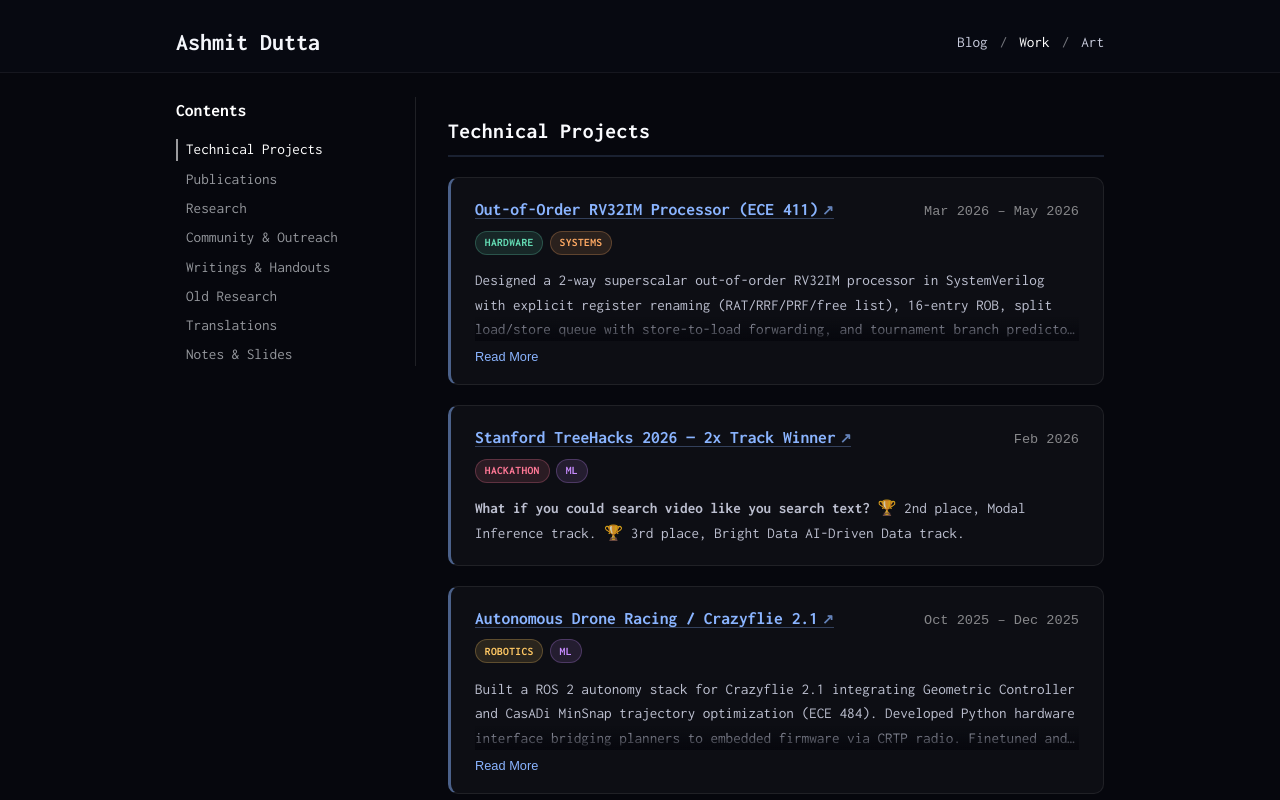
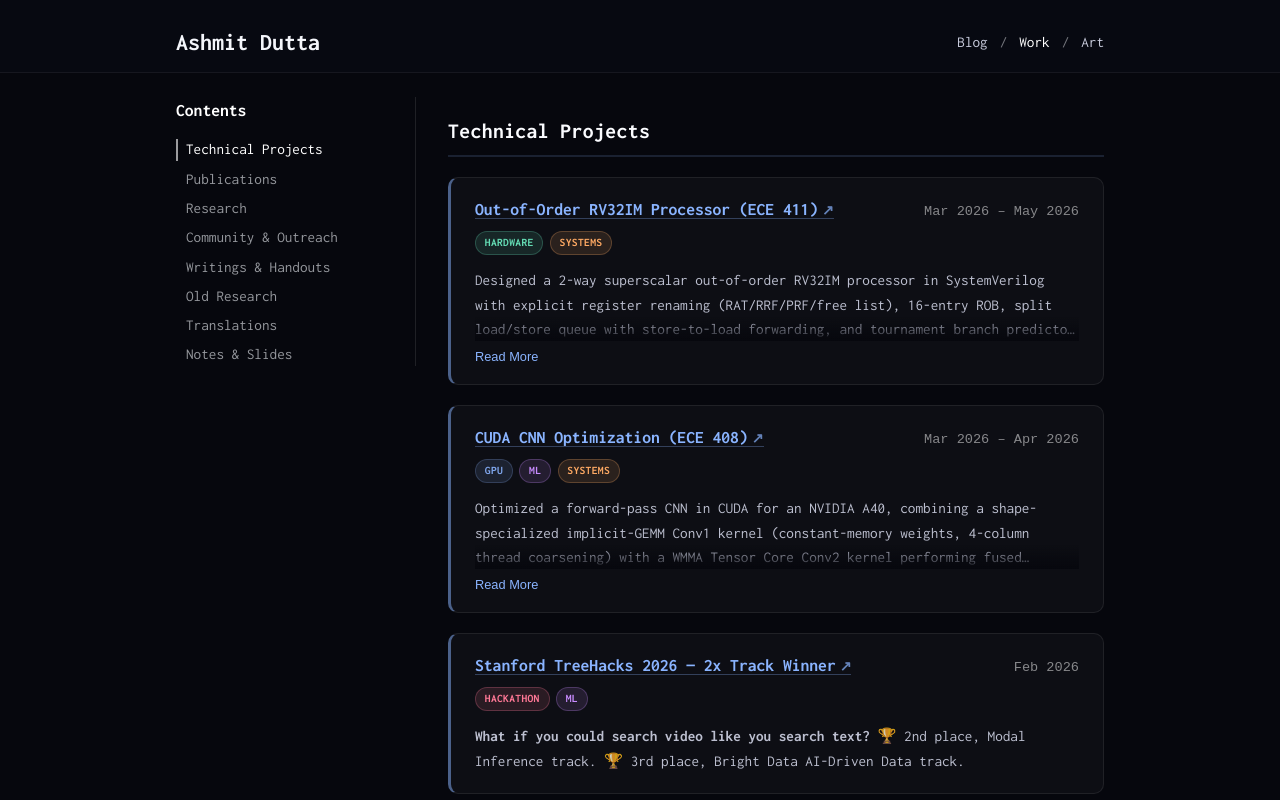
Before and after one commit to aedutta/aedutta.github.io, a React (Vite) app: page /work in a window 1280 px wide. Shown: the top 800 px of the page. Built offline with nearby package versions, Linux system fonts and the light colour scheme.

Commit message:
Add ECE 408 CNN optimization project

```diff
--- a/src/pages/ProjectsPage.jsx
+++ b/src/pages/ProjectsPage.jsx
@@ -13,6 +13,18 @@ const technicalProjects = [
     description: (
       <>
         Designed a 2-way superscalar out-of-order RV32IM processor in SystemVerilog with explicit register renaming (RAT/RRF/PRF/free list), 16-entry ROB, split load/store queue with store-to-load forwarding, and tournament branch predictor with BTB and RAS. Achieved a geometric-mean PD<sup>4</sup> of ~253 (3.6× over staff baseline) and a peak IPC of 1.325 on compression, ranking top 10 in the class design competition. Synthesized at 500 MHz with zero RVFI/Spike mismatches across all six benchmarks.
+      </>
+    ),
+  },
+  {
+    title: 'CUDA CNN Optimization (ECE 408)',
+    href: '/assets/docs/ece408_m3_report.pdf',
+    period: 'Mar 2026 – Apr 2026',
+    tags: ['GPU', 'ML', 'Systems'],
+    featured: true,
+    description: (
+      <>
+        Optimized a forward-pass CNN in CUDA for an NVIDIA A40, combining a shape-specialized implicit-GEMM Conv1 kernel (constant-memory weights, 4-column thread coarsening) with a WMMA Tensor Core Conv2 kernel performing fused implicit im2col plus tiled FP16/FP32 matmul. Achieved 12.55 ms total convolution time at batch 10000 with 0.8714 accuracy — a ~6.6× speedup over the M2 fused baseline, well under the 60 ms full-credit target. Drove design via Nsight Compute roofline/stall analysis, parameter sweeps over WMMA tile shapes and warps-per-block, and per-optimization measurement (streams, constant memory, restrict, loop unrolling, FP16, joint register/shared tiling).
       </>
     ),
   },
```
Also changed, not shown: 1 other file (tests, documents, lock files or other folders).
